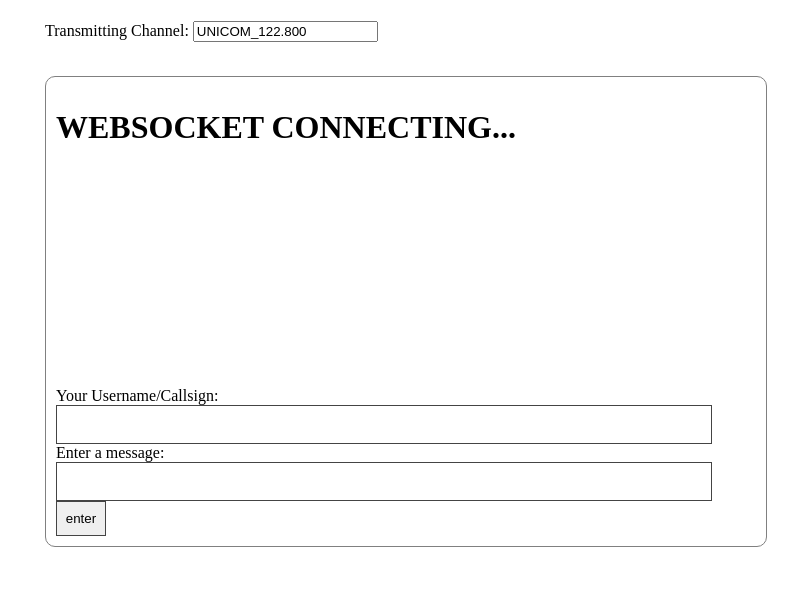
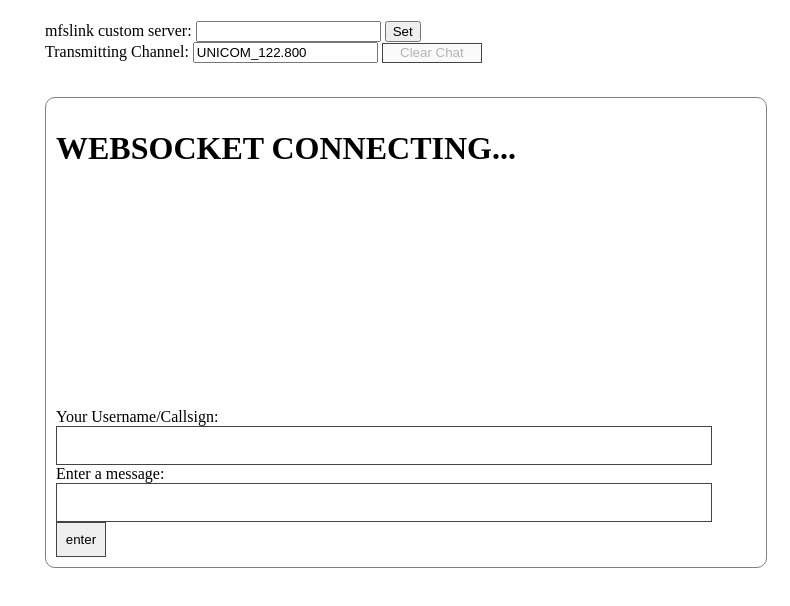
Before and after one commit to mfslink/mfslink, an Electron app: page index.html in a window 790 px wide. Drawn offline with Linux system fonts and the light colour scheme; no server answers.

Commit message:
Finished version of version 1.1.0, which is planned to release soon.

```diff
--- a/index.html
+++ b/index.html
@@ -23,6 +23,11 @@
           height: 35px;
           border: solid 1px #444;
         }
+        .clear-chat {
+          width: 100px;
+          height: 20px;
+          border: solid 1px #444;
+        }
         .chat-window {
           height: 300px;
           width: 700px;
@@ -45,8 +50,16 @@
 
 
       <label class="channel-label">
+        mfslink custom server:
+        <input type="text" class="server-input" id="server-input" value="https://mfslink-ws.aerotechnology.repl.co" required/>
+        <button class="set-server" id="set-server" onclick="setserver()">Set</button>
+
+      </label>
+      <br>
+      <label class="channel-label">
         Transmitting Channel:
         <input type="text" onkeydown="return false;" class="channel-input" id="channel-input" value="UNICOM_122.800"/>
+        <button class="clear-chat" id="clear-chat" onclick="document.getElementById('chat-window').innerHTML=''" disabled>Clear Chat</button>
       </label>
       <p id="errors"></p>
       <br>
@@ -71,6 +84,23 @@
 
     <script>
 
+      const storage = require('electron-json-storage');
+
+      function setserver(){
+        if(document.getElementById("server-input").value == "")return throwerror("You must enter a custom server to continue.")
+        storage.set('server', { ip: document.getElementById("server-input").value }, function(error) {
+          if (error){
+            throw error;
+          }else{
+            alert("Your Custom Server is now set! Before you can start sending messages on your custom server, your application needs a restart. The server will now run under your custom server, instead of the default one. Read our documentation on how to return to default server.")
+            let win = remote.getCurrentWindow();
+            win.close()
+          }
+        });
+      }
+
+      let ready = false;
+
       const { remote } = require("electron")
 
       function throwerror(err){
@@ -87,8 +117,10 @@
         const { io } = require("socket.io-client");
 
         const fetch = require("node-fetch")
+        var ip = storage.getSync('server');
 
-        const socket = io("https://mfslink-ws.aerotechnology.repl.co",{transports: ['websocket'], upgrade: false});
+        document.getElementById("server-input").value = ip.ip || "https://mfslink-ws.aerotechnology.repl.co";
+        const socket = io(ip.ip || "https://mfslink-ws.aerotechnology.repl.co",{transports: ['websocket'], upgrade: false});
         window.onload = async function(){
 
 let releases = await fetch("https://api.github.com/repos/mfslink/mfslink/releases/latest");
@@ -105,11 +137,13 @@ if(remote.app.getVersion() !== latest.tag_name) console.log("A new version is no
                 document.getElementById("channel-input").onkeydown = "";
                 document.getElementById("callsign-input").onkeydown = "";
                 document.getElementById("chat-input").onkeydown = "";
-
+                document.getElementById("clear-chat").disabled = false;
+                // document.getElementById("set-server").disabled = false;
+                ready = true;
                 }, 3000)
 
                 socket.on("chat", msg => {
-                    if(msg.channel == document.getElementById("channel-input").value){
+                    if(msg.channel == document.getElementById("channel-input").value && ready == true){
                         let div = ""
                         div = "<div class=\"render-message\">" + msg.message + document.getElementById("chat-window").innerHTML + "</div>"
                         document.getElementById("chat-window").innerHTML = div
--- a/main.js
+++ b/main.js
@@ -4,7 +4,7 @@ const path = require('path')
 function createWindow () {
   const win = new BrowserWindow({
     width: 790,
-    height: 600,
+    height: 650,
     autoHideMenuBar: true,
     resizable: false,
     icon: __dirname + "/logo.ico",
--- a/package.json
+++ b/package.json
@@ -1,6 +1,6 @@
 {
   "name": "mfslink",
-  "version": "1.0.0",
+  "version": "1.1.0",
   "description": "A chat app specifically designed for use with fs2020 multiplayer",
   "main": "main.js",
   "repository": {
@@ -29,6 +29,7 @@
   },
   "dependencies": {
     "@electron/remote": "^1.1.0",
+    "electron-json-storage": "^4.5.0",
     "electron-squirrel-startup": "^1.0.0",
     "express": "^4.17.1",
     "node-fetch": "^2.6.1",
```
Also changed, not shown: 1 other file.
